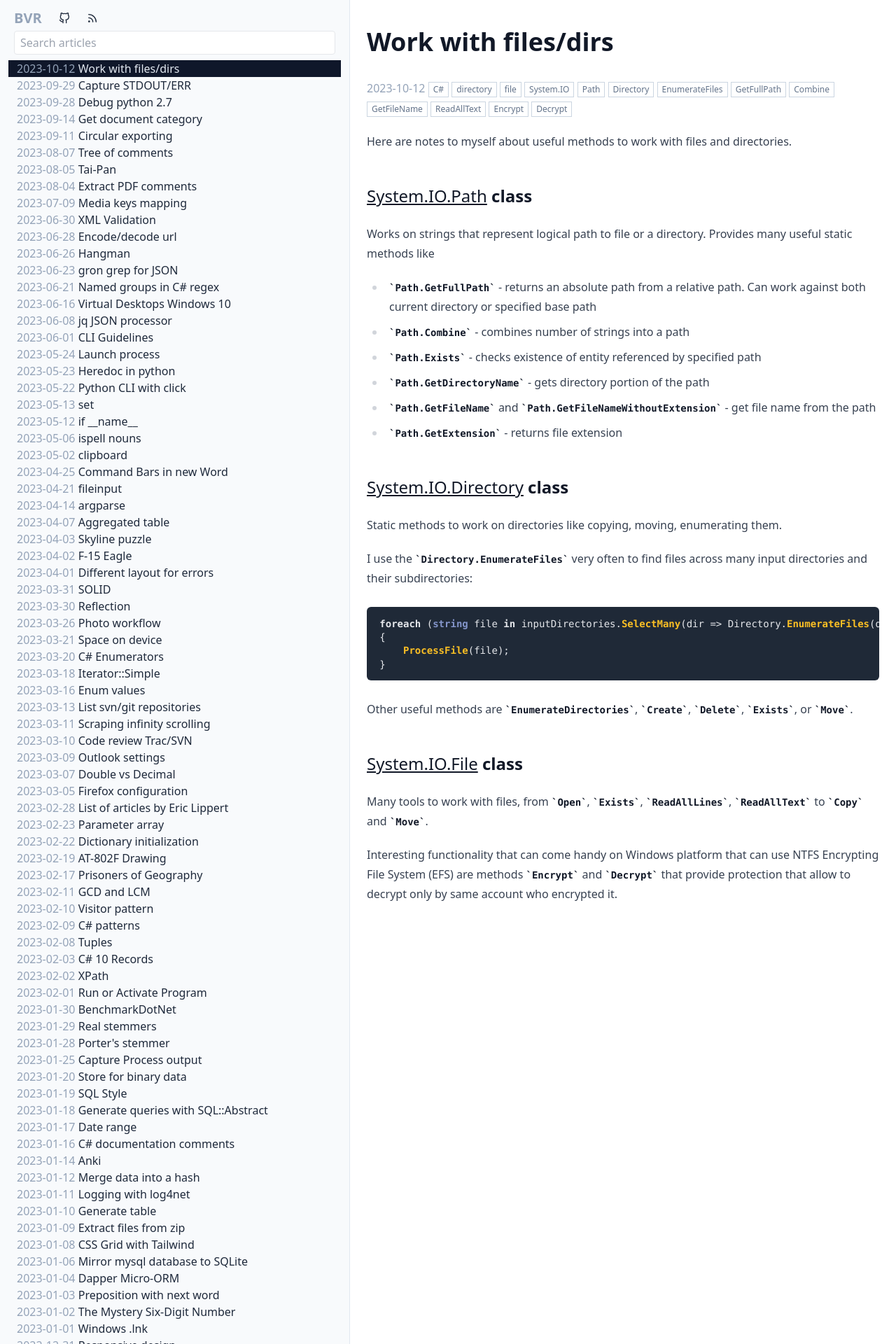
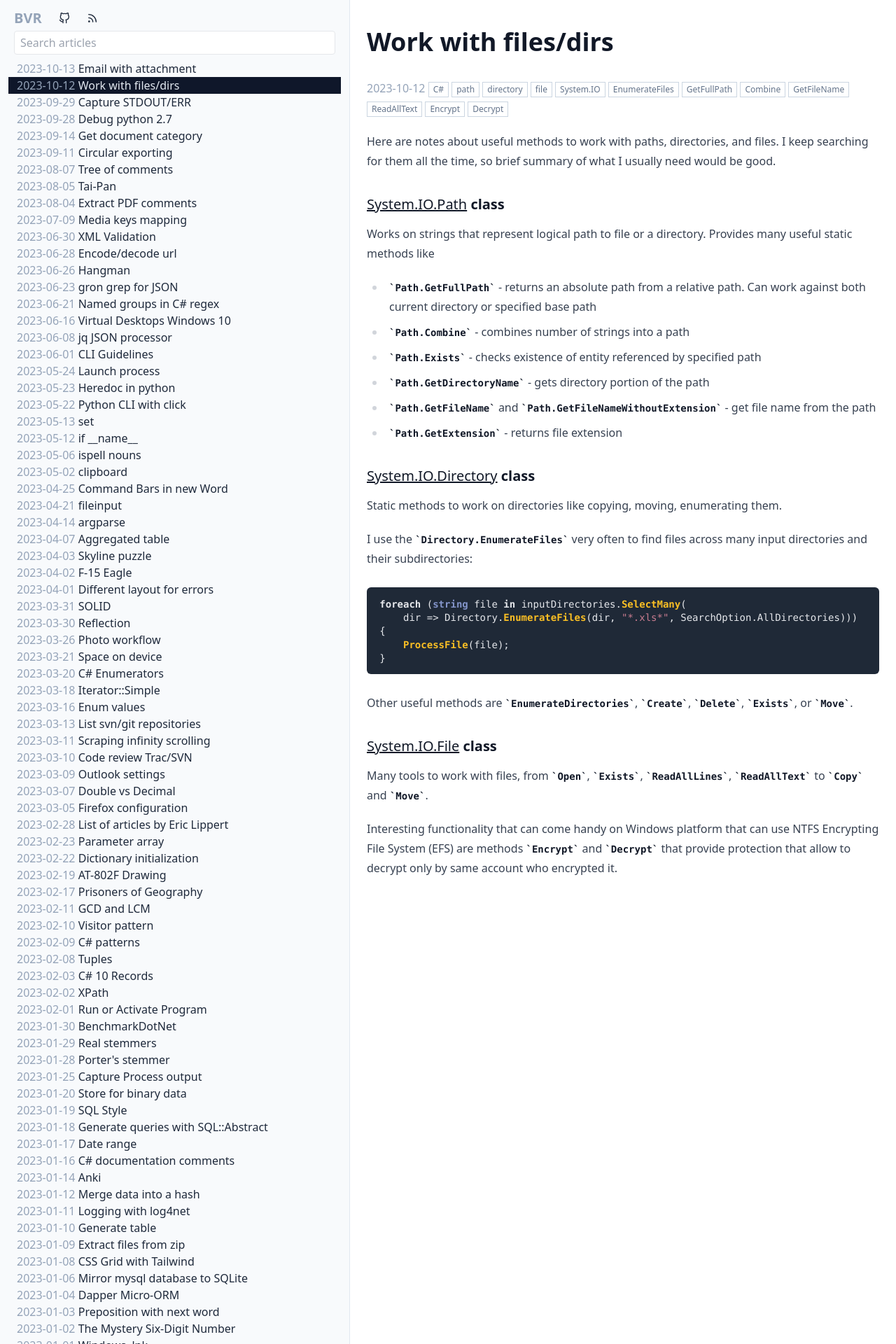
Before and after one commit to bvr/bvr.github.io, a Jekyll site: the page built from _posts/2023-10-12-dir-file.md, in a window 1280 px wide. Shown: the top 1920 px of the page at 70% size. Built offline with Jekyll 4.4.1, drawn with Linux system fonts in a browser that asks for light colours; some of the changed text lies outside the part shown.

Commit message:
Email with attachments

````diff
--- a/_posts/2023-10-12-dir-file.md
+++ b/_posts/2023-10-12-dir-file.md
@@ -4,11 +4,10 @@ title: Work with files/dirs
 published: yes
 tags:
   - C#
+  - path
   - directory
   - file
   - System.IO
-  - Path
-  - Directory
   - EnumerateFiles
   - GetFullPath
   - Combine
@@ -17,9 +16,9 @@ tags:
   - Encrypt
   - Decrypt
 ---
-Here are notes to myself about useful methods to work with files and directories.
+Here are notes about useful methods to work with paths, directories, and files. I keep searching for them all the time, so brief summary of what I usually need would be good.
 
-## [System.IO.Path][1] class
+### [System.IO.Path][1] class
 
 Works on strings that represent logical path to file or a directory. Provides many useful static methods like
 
@@ -30,14 +29,15 @@ Works on strings that represent logical path to file or a directory. Provides ma
  - `Path.GetFileName` and `Path.GetFileNameWithoutExtension` - get file name from the path
  - `Path.GetExtension` - returns file extension
 
-## [System.IO.Directory][2] class
+### [System.IO.Directory][2] class
 
 Static methods to work on directories like copying, moving, enumerating them.
 
 I use the `Directory.EnumerateFiles` very often to find files across many input directories and their subdirectories:
 
 ```c#
-foreach (string file in inputDirectories.SelectMany(dir => Directory.EnumerateFiles(dir, "*.xls*", SearchOption.AllDirectories)))
+foreach (string file in inputDirectories.SelectMany(
+    dir => Directory.EnumerateFiles(dir, "*.xls*", SearchOption.AllDirectories)))
 {
     ProcessFile(file);
 }
@@ -45,7 +45,7 @@ foreach (string file in inputDirectories.SelectMany(dir => Directory.EnumerateFi
 
 Other useful methods are `EnumerateDirectories`, `Create`, `Delete`, `Exists`, or `Move`.
 
-## [System.IO.File][3] class
+### [System.IO.File][3] class
 
 Many tools to work with files, from `Open`, `Exists`, `ReadAllLines`, `ReadAllText` to `Copy` and `Move`.
 
````
Also changed, not shown: _posts/2023-10-13-email-with-attachment.md (added, +47 -0 lines).
